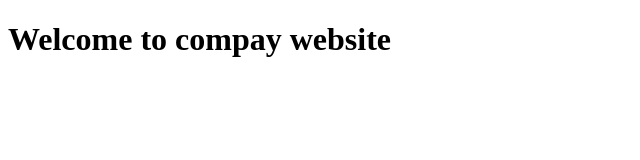
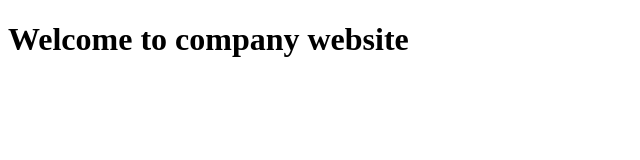
Before and after one commit to m-i-hussain/company-web, a plain HTML site: page index.html in a window 1280 px wide. Shown: the full height of the page, 0-640 px from the left. Drawn offline with Linux system fonts and the light colour scheme.

Commit message:
Update index.html
corrected spell error

```diff
--- a/index.html
+++ b/index.html
@@ -4,6 +4,6 @@
 
 </head>
 <body>
-<h1> Welcome to compay website</h1>
+<h1> Welcome to company website</h1>
 <body>
 </html>
```
